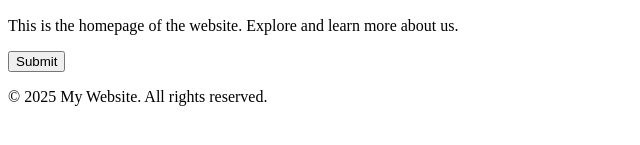
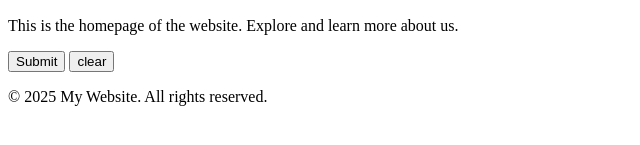
Before and after one commit to Nithinraj15/food-mate, a plain HTML site: page index.html in a window 1280 px wide. Shown: the part 195-340 px from the top of the page, 0-640 px from the left. Drawn offline with Linux system fonts and the light colour scheme.

Commit message:
Update index.html for button in git

```diff
--- a/index.html
+++ b/index.html
@@ -20,6 +20,7 @@
             <h2>Home Page</h2>
             <p>This is the homepage of the website. Explore and learn more about us.</p>
         <button>Submit</button>
+             <button>clear</button>
         </section>
     </main>
 
```
